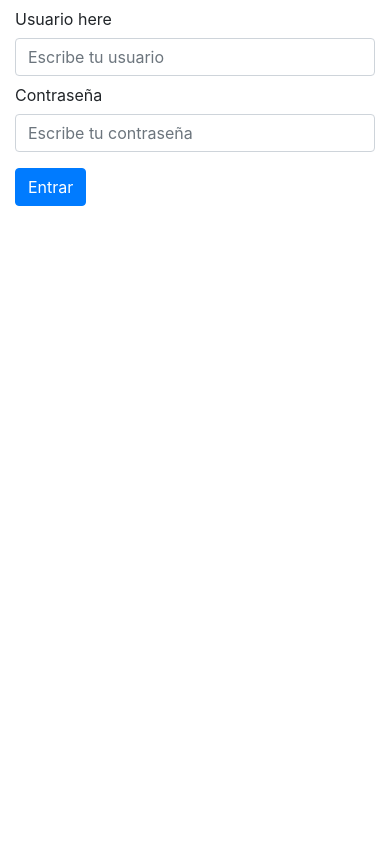
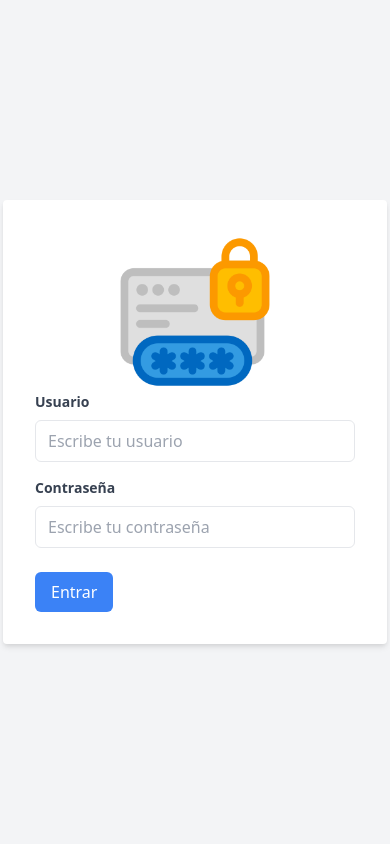
Before and after one commit to EdwinJSA/KairosMS, a Flask app: page /home in a window 390 px wide. Run offline with Flask 3, Linux system fonts and the light colour scheme; some libraries are stand-ins or nearby versions.

Commit message:
Ya casi esta todo

```diff
--- a/app.py
+++ b/app.py
@@ -48,6 +48,14 @@ def login():
     flash("Credenciales inválidas. Inténtalo de nuevo.", "error")
     return redirect(url_for('index'))
 
+@app.route("/logout")
+def logout():
+    # Elimina la información de la sesión
+    session.pop("user_id", None)
+    flash("Has cerrado sesión exitosamente.", "info")
+    return redirect(url_for('index'))
+
+
 # CARGA LA VISTA DEL ADMINISTRADOR DE REGISTRO DE LOS PROFESORES
 @app.route("/registro_profesores")
 def profesores():
@@ -61,7 +69,8 @@ def profesores():
 @app.route("/registro_cursos")
 def cursos():
     if "user_id" in session:
-        return render_template('cursos.html')
+        query = text("SELECT nombreprofesor FROM profesores")
+        return render_template('cursos.html', profesores = db.execute(query).fetchall())
 
     return render_template('index.html')
 
@@ -84,23 +93,18 @@ def home():
 # Toma los valores del formulario y los almacena en la base de datos - tabla profesores
 @app.route("/docentes_registro", methods=['POST'])
 def registro_docentes():
-    try:
-        data = request.get_json()
-        cedula = data.get('cedula')
-        nombre = data.get('nombre')
-        apellido = data.get('apellido')
-        correo = data.get('correo')
-        titulo = data.get('titulo')
-        materias = data.get('materias')
+    cedula = request.form.get('cedula')
+    nombre = request.form.get('nombre')
+    apellido = request.form.get('apellido')
+    correo = request.form.get('correo')
+    titulo = request.form.get('titulo')
 
-        query = text("INSERT INTO profesores (cedula_profesor, nombreprofesor, apellidoprofesor, correoelectronico, especializacion) VALUES (:cedula, :nombre, :apellido, :correo, :titulo)")
+    query = text("INSERT INTO profesores (cedula_profesor, nombreprofesor, apellidoprofesor, correoelectronico, especializacion) VALUES (:cedula, :nombre, :apellido, :correo, :titulo)")
 
-        db.execute(query, {'cedula': cedula, 'nombre': nombre, 'apellido': apellido, 'correo': correo, 'titulo': titulo})
-        db.commit()
+    db.execute(query, {'cedula': cedula, 'nombre': nombre, 'apellido': apellido, 'correo': correo, 'titulo': titulo})
+    db.commit()
 
-        return jsonify({'message': 'Registro exitoso'})
-    except Exception as e:
-        return jsonify({'error': str(e)}), 500
+    return render_template('profesores.html')
 
 # Toma los valores del formulario y los almacena en la base de datos - tabla cursos
 @app.route("/cursos_registro", methods=['POST'])
@@ -110,9 +114,12 @@ def registro_cursos():
     descripcion = request.form.get('descripcioncurso')
     creditos = request.form.get('creditos')
     semestre= request.form.get('semestre')
-    query = text("INSERT INTO cursos (cursoid, nombrecurso, descripcioncurso, creditos, semestre) VALUES (:id, :nombre, :descripcion, :creditos, :semestre)")
+    profesor = request.form.get('profesor')
+    print(profesor)
 
-    db.execute(query, {'id': id, 'nombre': nombre, 'descripcion': descripcion, 'creditos': creditos, 'semestre':semestre})
+    query = text("INSERT INTO cursos (cursoid, nombrecurso, descripcioncurso, creditos, semestre, profesor) VALUES (:id, :nombre, :descripcion, :creditos, :semestre, :profesor)")
+
+    db.execute(query, {'id': id, 'nombre': nombre, 'descripcion': descripcion, 'creditos': creditos, 'semestre':semestre, 'profesor':profesor})
     db.commit()
 
     return render_template('cursos.html')
--- a/templates/index.html
+++ b/templates/index.html
@@ -1,39 +1,36 @@
-<!doctype html>
+<!DOCTYPE html>
 <html lang="en">
-  <head>
-    <title>Iniciar Sesión</title>
-    <!-- Required meta tags -->
-    <meta charset="utf-8">
-    <meta name="viewport" content="width=device-width, initial-scale=1, shrink-to-fit=no">
-
-    <!-- Bootstrap CSS -->
-    <link rel="stylesheet" href="https://stackpath.bootstrapcdn.com/bootstrap/4.3.1/css/bootstrap.min.css" integrity="sha384-ggOyR0iXCbMQv3Xipma34MD+dH/1fQ784/j6cY/iJTQUOhcWr7x9JvoRxT2MZw1T" crossorigin="anonymous">
-  </head>
-  <body>
-    <div class="container">
+<head>
+  <meta charset="UTF-8">
+  <meta name="viewport" content="width=device-width, initial-scale=1.0">
+  <title>Login Form</title>
+  <!-- Include Tailwind CSS -->
+  <link href="https://cdn.jsdelivr.net/npm/tailwindcss@2.2.19/dist/tailwind.min.css" rel="stylesheet">
+</head>
+<body class="bg-gray-100">
+  <div class="flex items-center justify-center h-screen">
+    <div class="bg-white p-8 rounded shadow-md w-96">
       <form action="login" method="post">
-        <div class="form-group row">
-          <label for="inputEmail3" class="col-sm-2 col-form-label">Usuario here</label>
-          <div class="col-sm-10">
-            <input type="text" class="form-control" id="inputEmail3" placeholder="Escribe tu usuario"  name="correo" id="correo">
-          </div>
-          <label for="inputEmail3" class="col-sm-2 col-form-label">Contraseña</label>
-          <div class="col-sm-10">
-            <input type="password" class="form-control" id="inputEmail3" placeholder="Escribe tu contraseña"  name="contraseña" id="contraseña">
+        <div class="flex items-center justify-center">
+          <div class="text-center">
+            <img class="h-40" src="../static/src/contrasena.png" alt="Imagen de la tarjeta">
           </div>
         </div>
-        <div class="form-group row">
-          <div class="col-sm-10 offset-sm-2">
-            <button type="submit" class="btn btn-primary">Entrar</button>
-          </div>
+        <div class="mb-4">
+          <label for="correo" class="block text-gray-700 text-sm font-bold mb-2">Usuario</label>
+          <input type="text" id="correo" name="correo" class="w-full px-3 py-2 border rounded-md focus:outline-none focus:border-blue-500" placeholder="Escribe tu usuario" required>
         </div>
-    </form>
+        <div class="mb-6">
+          <label for="contraseña" class="block text-gray-700 text-sm font-bold mb-2">Contraseña</label>
+          <input type="password" id="contraseña" name="contraseña" class="w-full px-3 py-2 border rounded-md focus:outline-none focus:border-blue-500" placeholder="Escribe tu contraseña" required>
+        </div>
+        <div class="flex items-center justify-between">
+          <button type="submit" class="bg-blue-500 text-white px-4 py-2 rounded-md focus:outline-none focus:shadow-outline-blue hover:bg-blue-600">
+            Entrar
+          </button>
+        </div>
+      </form>
     </div>
-
-    <!-- Optional JavaScript -->
-    <!-- jQuery first, then Popper.js, then Bootstrap JS -->
-    <script src="https://code.jquery.com/jquery-3.3.1.slim.min.js" integrity="sha384-q8i/X+965DzO0rT7abK41JStQIAqVgRVzpbzo5smXKp4YfRvH+8abtTE1Pi6jizo" crossorigin="anonymous"></script>
-    <script src="https://cdnjs.cloudflare.com/ajax/libs/popper.js/1.14.7/umd/popper.min.js" integrity="sha384-UO2eT0CpHqdSJQ6hJty5KVphtPhzWj9WO1clHTMGa3JDZwrnQq4sF86dIHNDz0W1" crossorigin="anonymous"></script>
-    <script src="https://stackpath.bootstrapcdn.com/bootstrap/4.3.1/js/bootstrap.min.js" integrity="sha384-JjSmVgyd0p3pXB1rRibZUAYoIIy6OrQ6VrjIEaFf/nJGzIxFDsf4x0xIM+B07jRM" crossorigin="anonymous"></script>
-  </body>
+  </div>
+</body>
 </html>
--- a/templates/layout.html
+++ b/templates/layout.html
@@ -46,7 +46,7 @@
     <!-- Sidebar (Hidden by Default on Mobile) -->
     <div class="h-screen w-64 bg-gray-900 text-white fixed top-0 left-0 transform -translate-x-full lg:translate-x-0 transition-transform ease-in-out duration-300" id="sidebar">
         <div class="p-4">
-            <h1 class="text-2xl font-semibold">Sidebar</h1>
+            <h1 class="text-2xl font-semibold">Kairos SM</h1>
         </div>
         <ul class="mt-6">
             <li class="px-4 py-2 hover:bg-gray-800"><a href="/home">Home</a></li>
@@ -54,6 +54,7 @@
             <li class="px-4 py-2 hover:bg-gray-800"><a href="/registro_cursos">Cursos</a></li>
             <li class="px-4 py-2 hover:bg-gray-800"><a href="/registro_estudiantes">Estudiantes</a></li>
             <li class="px-4 py-2 hover:bg-gray-800"><a href="/matricula">Matricula</a></li>
+            <li class="px-4 py-2 hover:bg-gray-800"><a href="/logout">Salir del Sistema</a></li>
         </ul>
     </div>
 
```
Also changed, not shown: database.py (+13 -25 lines), templates/cursos.html (+12 -1 lines), templates/home.html (+18 -9 lines), templates/profesores.html (+2 -17 lines), static/src/contrasena.png (added).
